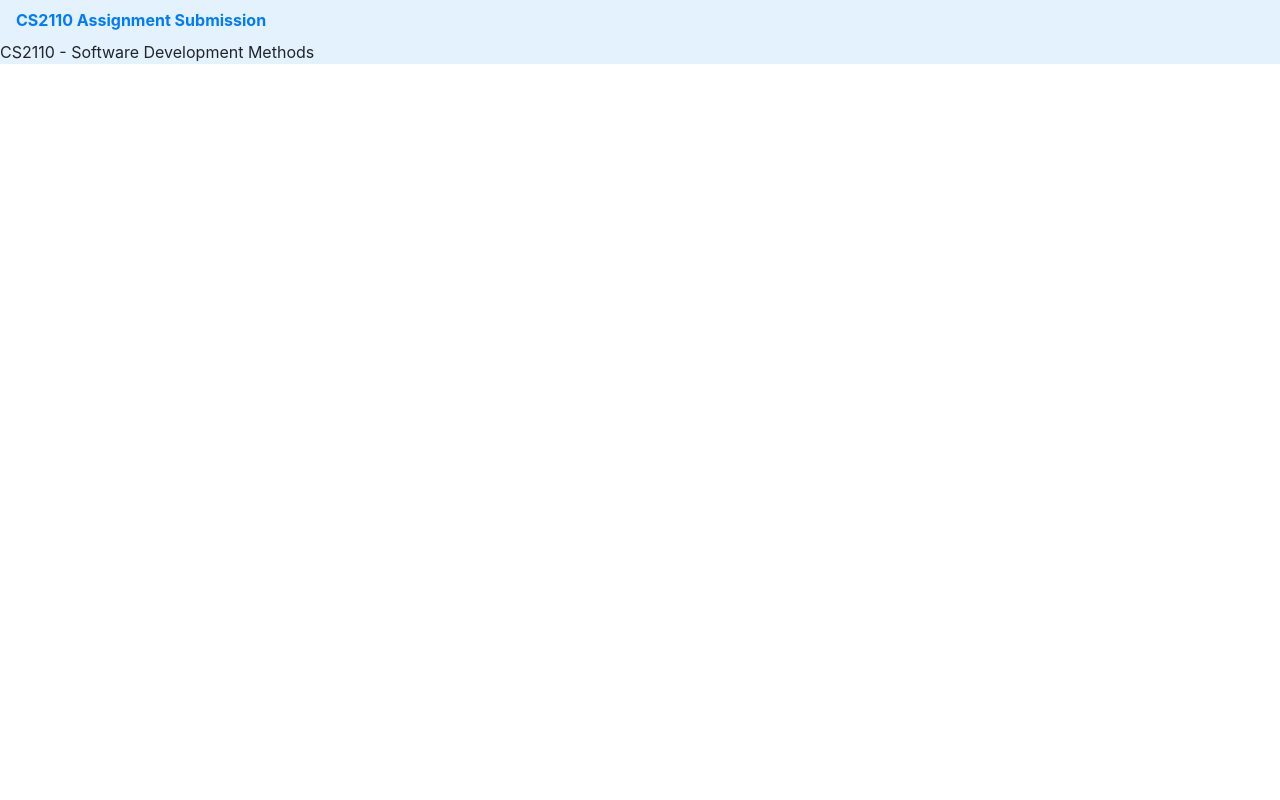
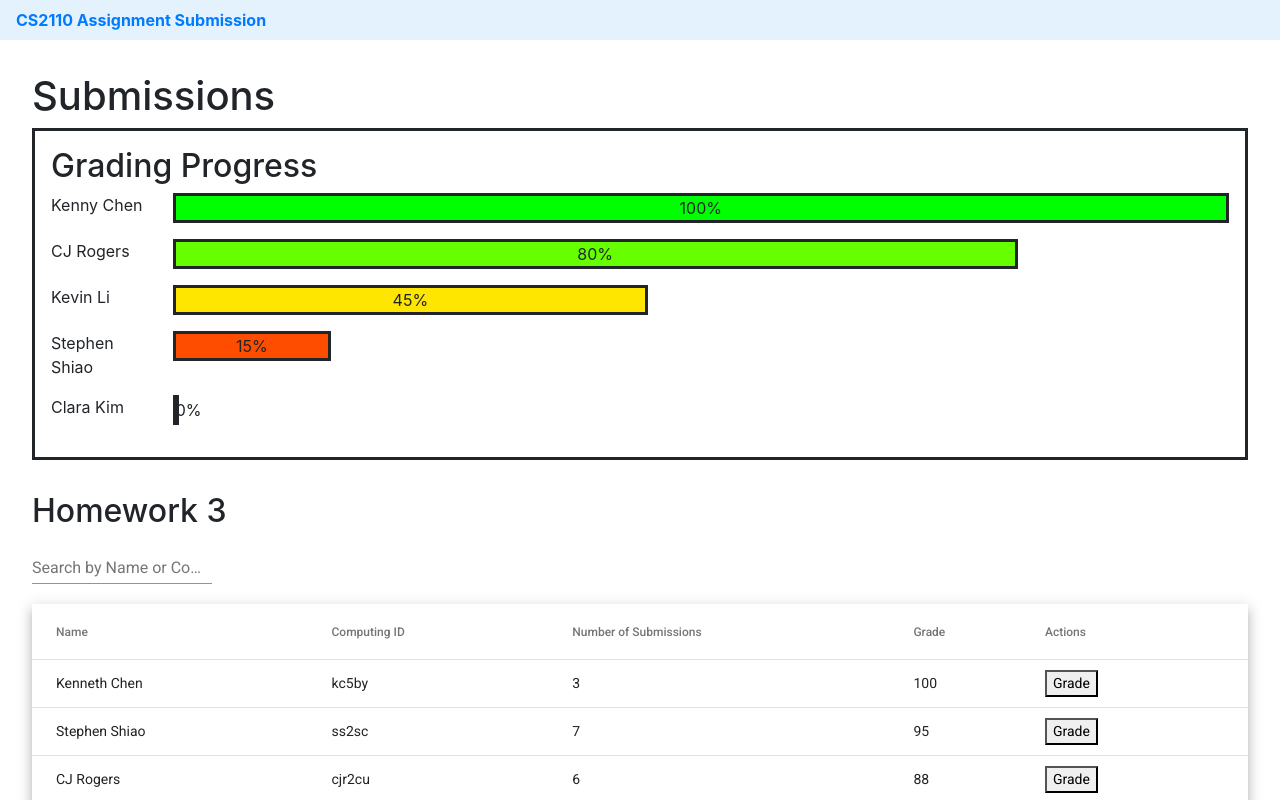
Before and after one commit to ss2sc/CS2110HWSubmission, an Angular app: page /viewSubmissions in a window 1280 px wide. Before the commit this address led to /. Shown: the top 800 px of the page. Built offline with nearby package versions, Linux system fonts and the light colour scheme.

Commit message:
added view submissions page and edit/delete button on instructors table

```diff
--- a/src/app/add-instructors/add-instructors.component.html
+++ b/src/app/add-instructors/add-instructors.component.html
@@ -47,32 +47,40 @@
 
         <table mat-table [dataSource]="instructorData" matSort class="mat-elevation-z8">
 
-            <!-- Position Column -->
+            <!-- Name Column -->
             <ng-container matColumnDef="name">
               <th mat-header-cell *matHeaderCellDef mat-sort-header> Name </th>
               <td mat-cell *matCellDef="let element"> {{element.name}} </td>
             </ng-container>
 
-            <!-- Name Column -->
+            <!-- Computing Id Column -->
             <ng-container matColumnDef="computingId">
               <th mat-header-cell *matHeaderCellDef mat-sort-header> Computing ID </th>
               <td mat-cell *matCellDef="let element"> {{element.computingId}} </td>
             </ng-container>
 
-            <!-- Weight Column -->
+            <!-- Grading Hours Column -->
             <ng-container matColumnDef="gradingHours">
               <th mat-header-cell *matHeaderCellDef mat-sort-header> Grading Hours </th>
               <td mat-cell *matCellDef="let element"> {{element.gradingHours}} </td>
             </ng-container>
 
-            <!-- Symbol Column -->
+            <!-- Role Column -->
             <ng-container matColumnDef="role">
               <th mat-header-cell *matHeaderCellDef mat-sort-header> Role </th>
               <td mat-cell *matCellDef="let element"> {{element.role}} </td>
             </ng-container>
 
+            <!-- Button Column -->
+            <ng-container matColumnDef="actions">
+                <th mat-header-cell *matHeaderCellDef> Actions </th>
+                <td mat-cell *matCellDef="let element">
+                    <button md-raised-button>Edit/Delete</button>
+                </td>
+            </ng-container>
+
             <tr mat-header-row *matHeaderRowDef="displayedColumns"></tr>
             <tr mat-row *matRowDef="let row; columns: displayedColumns;"></tr>
-          </table>
+        </table>
     </div>
 </div>
--- a/src/app/add-instructors/add-instructors.component.ts
+++ b/src/app/add-instructors/add-instructors.component.ts
@@ -23,7 +23,7 @@ export class AddInstructorsComponent implements OnInit {
   addInstructorTable;
 
   instructorData;
-  displayedColumns: string[] = ['name', 'computingId', 'gradingHours', 'role'];
+  displayedColumns: string[] = ['name', 'computingId', 'gradingHours', 'role', 'actions'];
 
   @ViewChild(MatSort, {static: true}) sort: MatSort;
 
--- a/src/app/app-routing.module.ts
+++ b/src/app/app-routing.module.ts
@@ -6,6 +6,7 @@ import { CreateAssignmentComponent } from './create-assignment/create-assignment
 import { ModifyAssignmentComponent } from './modify-assignment/modify-assignment.component';
 import { AddInstructorsComponent } from './add-instructors/add-instructors.component';
 import { SubmitAssignmentComponent } from './submit-assignment/submit-assignment.component';
+import { GradeSubmissionListComponent } from './grade-submission-list/grade-submission-list.component';
 
 
 const routes: Routes = [
@@ -14,7 +15,8 @@ const routes: Routes = [
   {path: 'instructors', component: AddInstructorsComponent},
   {path: 'createAssignment', component: CreateAssignmentComponent},
   {path: 'modifyAssignment/:id', component: ModifyAssignmentComponent},
-  {path: 'submitAssignment/:id', component: SubmitAssignmentComponent}
+  {path: 'submitAssignment/:id', component: SubmitAssignmentComponent},
+  {path: 'viewSubmissions', component: GradeSubmissionListComponent},
 ];
 
 @NgModule({
--- a/src/app/app.module.ts
+++ b/src/app/app.module.ts
@@ -21,7 +21,8 @@ import { CreateAssignmentComponent } from './create-assignment/create-assignment
 import { ModifyAssignmentComponent } from './modify-assignment/modify-assignment.component';
 import { AddInstructorsComponent } from './add-instructors/add-instructors.component';
 import { BrowserAnimationsModule } from '@angular/platform-browser/animations'
-import { SubmitAssignmentComponent } from './submit-assignment/submit-assignment.component'
+import { SubmitAssignmentComponent } from './submit-assignment/submit-assignment.component';
+import { GradeSubmissionListComponent } from './grade-submission-list/grade-submission-list.component'
 
 @NgModule({
   declarations: [
@@ -35,7 +36,8 @@ import { SubmitAssignmentComponent } from './submit-assignment/submit-assignment
     CreateAssignmentComponent,
     ModifyAssignmentComponent,
     AddInstructorsComponent,
-    SubmitAssignmentComponent
+    SubmitAssignmentComponent,
+    GradeSubmissionListComponent
   ],
   imports: [
     BrowserModule,
--- /dev/null
+++ b/src/app/grade-submission-list/grade-submission-list.component.html
@@ -0,0 +1,52 @@
+<div class="SubmissionList">
+    <h1>Submissions</h1>
+    <div class="SubmissionList-progress" id="progressTable">
+        <h2>Grading Progress</h2>
+    </div>
+
+    <div class="SubmissionList-submissions">
+        <h2>{{assignmentName}}</h2>
+        <mat-form-field>
+            <mat-label>Search by Name or Computing Id</mat-label>
+            <input matInput (keyup)="applyFilter($event)">
+        </mat-form-field>
+
+        <table mat-table [dataSource]="submissionData" matSort class="SubmissionList-submissionTable mat-elevation-z8">
+
+            <!-- Student Name Column -->
+            <ng-container matColumnDef="name">
+              <th mat-header-cell *matHeaderCellDef mat-sort-header> Name </th>
+              <td mat-cell *matCellDef="let element"> {{element.name}} </td>
+            </ng-container>
+
+            <!-- Student Computing Id Column -->
+            <ng-container matColumnDef="computingId">
+              <th mat-header-cell *matHeaderCellDef mat-sort-header> Computing ID </th>
+              <td mat-cell *matCellDef="let element"> {{element.computingId}} </td>
+            </ng-container>
+
+            <!-- Number of Submissions Column -->
+            <ng-container matColumnDef="numSubmissions">
+              <th mat-header-cell *matHeaderCellDef> Number of Submissions </th>
+              <td mat-cell *matCellDef="let element"> {{element.numSubmissions}} </td>
+            </ng-container>
+
+            <!-- Grade Column -->
+            <ng-container matColumnDef="score">
+              <th mat-header-cell *matHeaderCellDef mat-sort-header> Grade </th>
+              <td mat-cell *matCellDef="let element"> {{element.score}} </td>
+            </ng-container>
+
+            <!-- Button Column -->
+            <ng-container matColumnDef="actions">
+                <th mat-header-cell *matHeaderCellDef> Actions </th>
+                <td mat-cell *matCellDef="let element">
+                    <button md-raised-button>Grade</button>
+                </td>
+            </ng-container>
+
+            <tr mat-header-row *matHeaderRowDef="displayedColumns"></tr>
+            <tr mat-row *matRowDef="let row; columns: displayedColumns;"></tr>
+        </table>
+    </div>
+</div>
--- /dev/null
+++ b/src/app/grade-submission-list/grade-submission-list.component.scss
@@ -0,0 +1,30 @@
+.SubmissionList {
+    margin: 32px;
+
+    &-progress {
+        border: solid;
+        padding: 16px;
+    }
+
+    &-graderProgress {
+        display: flex;
+    }
+
+    &-graderName {
+        width: 10%;
+        margin-right: 16px;
+    }
+
+    &-progressBar {
+        text-align: center;
+        border: solid;
+    }
+
+    &-submissions {
+        margin-top: 32px;
+    }
+
+    &-submissionTable {
+        width: 100%;
+    }
+}
--- /dev/null
+++ b/src/app/grade-submission-list/grade-submission-list.component.ts
@@ -0,0 +1,132 @@
+import { Component, OnInit, ViewChild } from '@angular/core';
+import { ViewEncapsulation } from '@angular/core';
+import {MatSort} from '@angular/material/sort';
+import {MatTableDataSource} from '@angular/material/table';
+
+import DummyProgressData from "../../assets/dummyGradingProgress.json";
+import DummySubmissionData from "../../assets/dummySubmissions.json";
+
+export interface TAProgress {
+  name: string;
+  progress: number;
+}
+
+export interface StudentSubmission {
+  name: string;
+  computingId: string;
+  numSubmissions: number;
+  score: number;
+}
+
+@Component({
+  selector: 'app-grade-submission-list',
+  templateUrl: './grade-submission-list.component.html',
+  styleUrls: ['./grade-submission-list.component.scss'],
+  encapsulation: ViewEncapsulation.None
+})
+export class GradeSubmissionListComponent implements OnInit {
+
+  assignmentName: string = DummySubmissionData.assignmentName;
+
+  progressTable;
+  progressList: TAProgress[] = DummyProgressData.progress;
+
+  submissionData;
+  displayedColumns: string[] = ['name', 'computingId', 'numSubmissions', 'score', 'actions'];
+
+  @ViewChild(MatSort, {static: true}) sort: MatSort;
+
+  constructor() {
+    var data = new Array();
+    for(let submission of DummySubmissionData.submissions) {
+      data.push({
+        name: submission.name,
+        computingId: submission.computingId,
+        numSubmissions: submission.numSubmissions,
+        score: submission.score,
+      })
+    }
+
+    console.log(data);
+
+    this.submissionData = new MatTableDataSource(data);
+  }
+
+  ngOnInit() {
+    this.progressTable = document.getElementById("progressTable");
+
+    for(let item of this.progressList) {
+      var newBlock = this.displayTAProgress(item.name, item.progress);
+
+      this.progressTable.appendChild(newBlock);
+    }
+
+    this.submissionData.sort = this.sort;
+
+    this.submissionData.filterPredicate = function(data, filter: string): boolean {
+      return data.name.toLowerCase().includes(filter) || data.computingId.toLowerCase().includes(filter);
+    };
+  }
+
+  applyFilter(event: Event) {
+    const filterValue = (event.target as HTMLInputElement).value;
+    this.submissionData.filter = filterValue.trim().toLowerCase();
+  }
+
+  displayTAProgress(name, progress) {
+    var newGraderProgress = document.createElement("div");
+    newGraderProgress.className = "SubmissionList-graderProgress";
+
+    var newLabel = document.createElement("p");
+    newLabel.className = "SubmissionList-graderName";
+    newLabel.innerHTML = name;
+
+    var newDiv = document.createElement("div");
+    newDiv.style.width = "100%";
+
+    var newProgressBar = document.createElement("p");
+    newProgressBar.innerHTML = progress + "%";
+    newProgressBar.className = "SubmissionList-progressBar";
+    newProgressBar.style.backgroundColor = this.getProgressBarColor(progress)
+    newProgressBar.style.width = progress + "%";
+
+    newDiv.appendChild(newProgressBar);
+
+    newGraderProgress.appendChild(newLabel);
+    newGraderProgress.appendChild(newDiv);
+
+    return newGraderProgress;
+  }
+
+  //returns the hex representation of the color of the progress bar
+  getProgressBarColor(progress) {
+    var red = 255;
+    var green = 0;
+
+    //linearly increase green if progress < 50
+    if(progress < 50) {
+      green = (progress/50) * 255;
+    }
+    //set green to 255 and linearly decrease red for progress >= 50
+    else {
+      green = 255;
+
+      progress -= 50;
+      red -= (progress/50) * 255;
+    }
+
+    return "#" + this.toHex(red) +  this.toHex(green) + "00";
+  }
+
+  //converts the number to hex representation of its rounded integer
+  toHex(number) {
+    number = Math.round(number);
+    if(number < 15) {
+      return "0" + number.toString(16);
+    } else if (number > 255) {
+      return "FF";
+    } else {
+      return number.toString(16);
+    }
+  }
+}
--- /dev/null
+++ b/src/assets/dummyGradingProgress.json
@@ -0,0 +1,24 @@
+{
+    "progress": [
+        {
+            "name": "Kenny Chen",
+            "progress": 100
+        },
+        {
+            "name": "CJ Rogers",
+            "progress": 80
+        },
+        {
+            "name": "Kevin Li",
+            "progress": 45
+        },
+        {
+            "name": "Stephen Shiao",
+            "progress": 15
+        },
+        {
+            "name": "Clara Kim",
+            "progress": 0
+        }
+    ]
+}
--- /dev/null
+++ b/src/assets/dummySubmissions.json
@@ -0,0 +1,35 @@
+{
+    "assignmentName": "Homework 3",
+    "submissions": [
+        {
+            "name": "Kenneth Chen",
+            "computingId": "kc5by",
+            "numSubmissions": 3,
+            "score": 100
+        },
+        {
+            "name": "Stephen Shiao",
+            "computingId": "ss2sc",
+            "numSubmissions": 7,
+            "score": 95
+        },
+        {
+            "name": "CJ Rogers",
+            "computingId": "cjr2cu",
+            "numSubmissions": 6,
+            "score": 88
+        },
+        {
+            "name": "Kevin Li",
+            "computingId": "kl7ck",
+            "numSubmissions": 15,
+            "score": 45
+        },
+        {
+            "name": "Clara Kim",
+            "computingId": "cjk8ad",
+            "numSubmissions": 0,
+            "score": 0
+        }
+    ]
+}
```
Also changed, not shown: 1 other file (tests, documents, lock files or other folders).
